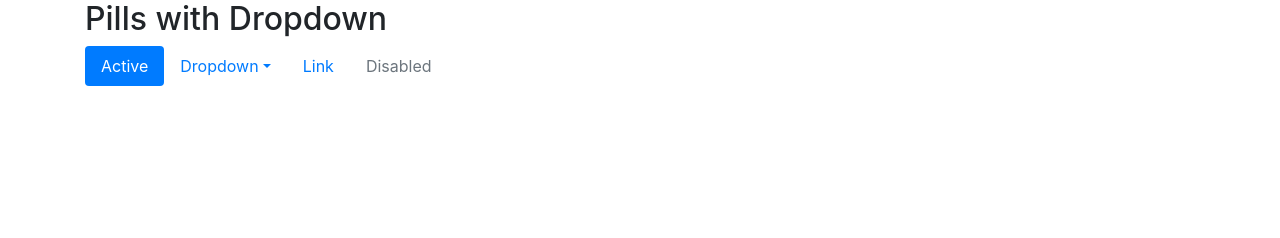
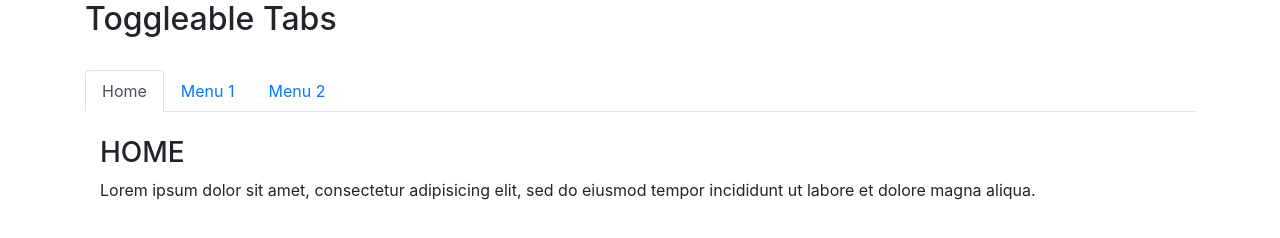
Before and after one commit to AbdanHusnan/abdanhusnan.github.io, a plain HTML site: page index.html in a window 1280 px wide. Drawn offline with nearby package versions, Linux system fonts and the light colour scheme.

Commit message:
togle tab

```diff
--- a/index.html
+++ b/index.html
@@ -11,25 +11,36 @@
 </head>
 <body>
   <div class="container">
-    <h2>Pills with Dropdown</h2>
-    <ul class="nav nav-pills">
+    <h2>Toggleable Tabs</h2>
+    <br>
+    <!-- Nav tabs -->
+    <ul class="nav nav-tabs" role="tablist">
       <li class="nav-item">
-        <a class="nav-link active" href="#">Active</a>
-      </li>
-      <li class="nav-item dropdown">
-        <a class="nav-link dropdown-toggle" data-toggle="dropdown" href="#">Dropdown</a>
-        <div class="dropdown-menu">
-          <a class="dropdown-item" href="#">Link 1</a>
-          <a class="dropdown-item" href="#">Link 2</a>
-          <a class="dropdown-item" href="#">Link 3</a></div>
+        <a class="nav-link active" data-toggle="tab" href="#home">Home</a>
       </li>
       <li class="nav-item">
-        <a class="nav-link" href="#">Link</a>
+        <a class="nav-link" data-toggle="tab" href="#menu1">Menu 1</a>
       </li>
       <li class="nav-item">
-        <a class="nav-link disabled" href="#">Disabled</a>
+        <a class="nav-link" data-toggle="tab" href="#menu2">Menu 2</a>
       </li>
     </ul>
+
+    <!-- Tab panes -->
+    <div class="tab-content">
+      <div id="home" class="container tab-pane active"><br>
+        <h3>HOME</h3>
+        <p>Lorem ipsum dolor sit amet, consectetur adipisicing elit, sed do eiusmod tempor incididunt ut labore et dolore magna aliqua.</p>
+      </div>
+      <div id="menu1" class="container tab-pane fade"><br>
+        <h3>Menu 1</h3>
+        <p>Ut enim ad minim veniam, quis nostrud exercitation ullamco laboris nisi ut aliquip ex ea commodo consequat.</p>
+      </div>
+      <div id="menu2" class="container tab-pane fade"><br>
+        <h3>Menu 2</h3>
+        <p>Sed ut perspiciatis unde omnis iste natus error sit voluptatem accusantium doloremque laudantium, totam rem aperiam.</p>
+      </div>
+    </div>
   </div>
 </body>
 </html>
```
